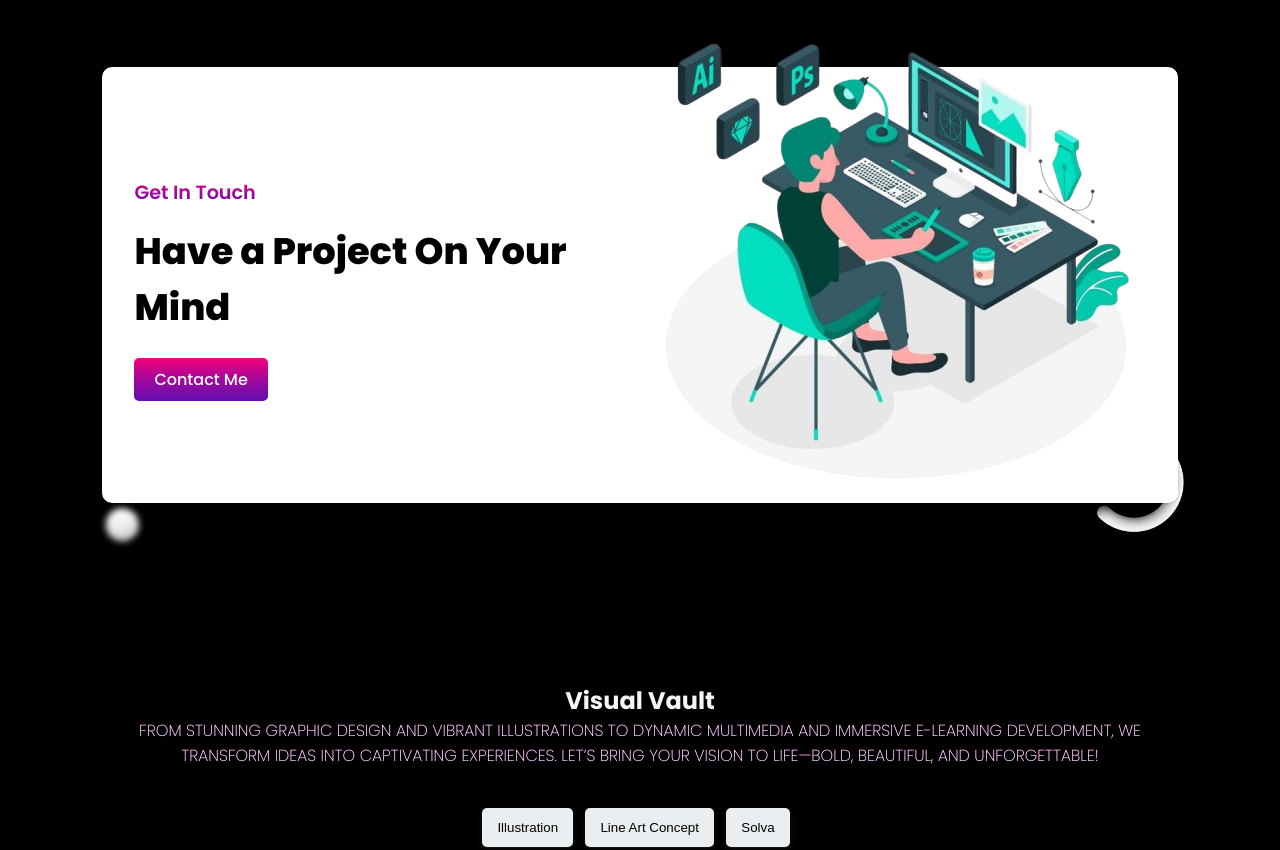
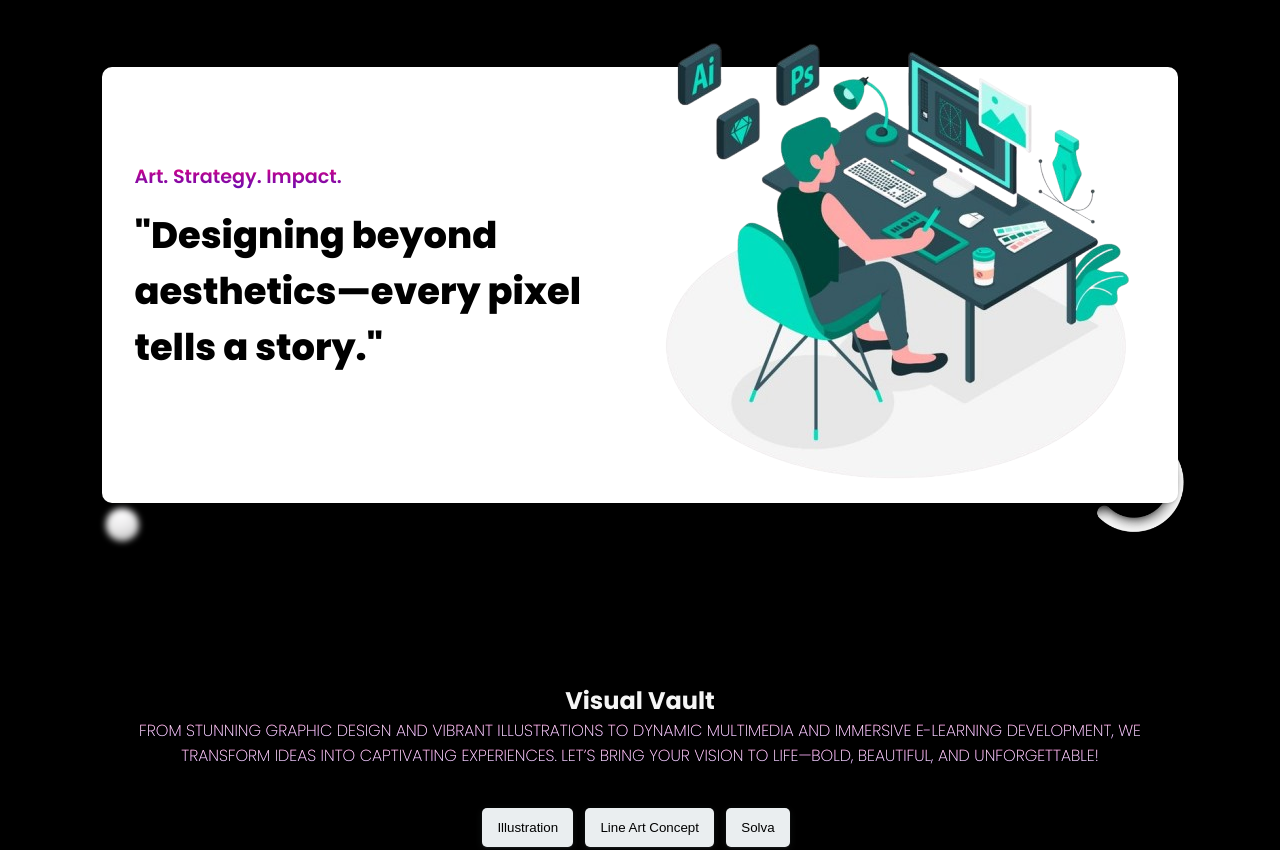
Before and after one commit to Testing404Tech/Portfolio, a plain HTML site: page index.html in a window 1280 px wide. Shown: the part 2127-2977 px from the top of the page. Drawn offline with nearby package versions, Linux system fonts and the light colour scheme.

Commit message:
Update index.html
Signed-off-by: Testing404Tech <testing4b34@gmail.com>

```diff
--- a/index.html
+++ b/index.html
@@ -216,9 +216,9 @@
 
         <div class="proposal">
             <div class="text-box">
-                <span>Get In Touch</span>
-                <h3>Have a Project On Your Mind</h3>
-                <a href="#contact" class="btn">Contact Me</a>
+                <span>Art. Strategy. Impact.</span>
+                <h3>"Designing beyond aesthetics—every pixel tells a story."</h3>
+<!--                 <a href="#contact" class="btn">Contact Me</a> -->
             </div>
             <img src="img/Designer-removebg-preview.png" class="first">
         </div>
```
